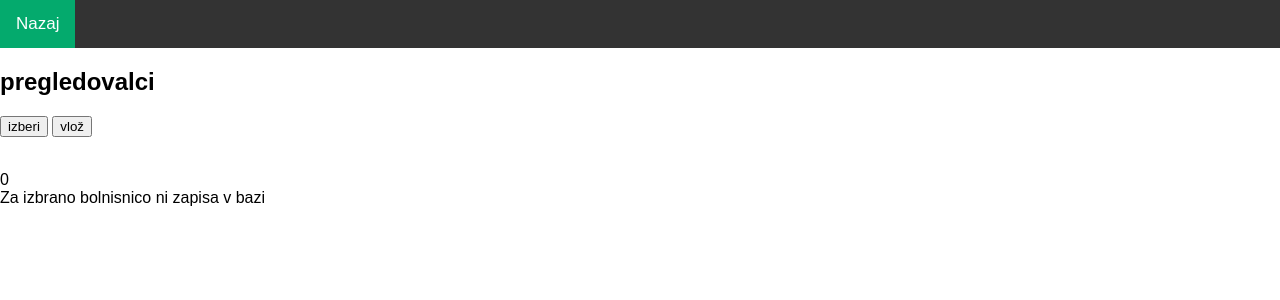
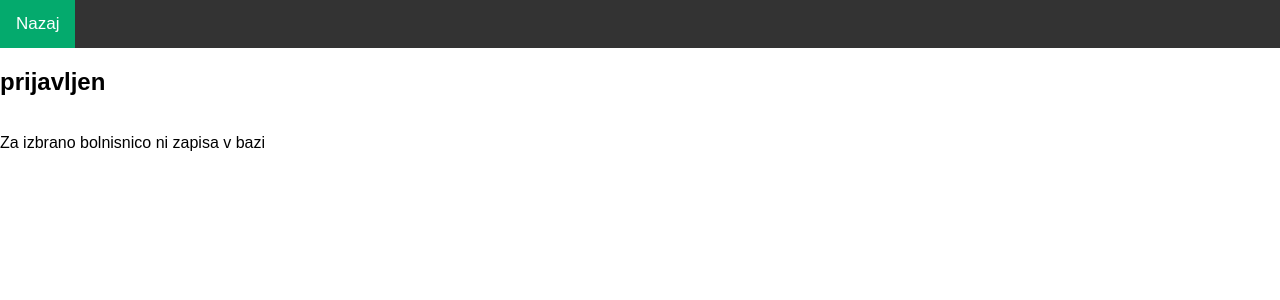
Before and after one commit to jiri-hollan/opravljeno-delo, a PHP site: page /anestiz/delo/prijavljeniUporabnik.php in a window 1280 px wide. Shown: the top 300 px of the page. Run offline with PHP 8.4, Linux system fonts and the light colour scheme; data that the repository does not hold is empty.

Commit message:
izbris navlake

```diff
--- a/delo/prijavljeniUporabnik.php
+++ b/delo/prijavljeniUporabnik.php
@@ -2,9 +2,8 @@
 session_start();
 require_once '../skupne/sabloni/zahlavi.php';
 ?>
-<h2>pregledovalci</h2>
-<button onclick="izborFunction('vyber')">izberi</button>
-<button onclick="izborFunction('vloz')">vlož</button>
+<h2>prijavljen</h2>
+
 <form method="post" action="<?php echo htmlspecialchars($_SERVER["PHP_SELF"]);?>">
 <input type="hidden" id="akceId" name="akce" value="">
 <p id="demo"></p>
@@ -13,17 +12,11 @@ require_once '../skupne/sabloni/zahlavi.php';
 <p id="demo3"></p>
 <?php
 $uname = !empty($_SESSION["uname"]) ? $_SESSION["uname"] : "";
-/* V tom failu so funkcije za spreminjanje tabele databaze*/
+
 require_once '../skupne/database.php';
-
-	 echo $uname;
-
-
 
 	$podminka = array("uname"=>$uname);
 	vyberFunction($podminka);
-
-
 
 function vyberFunction($podminka){
    $tabulka="uporabnikiTbl";
@@ -32,8 +25,8 @@ function vyberFunction($podminka){
    $vybrano=$vyber->vyber($tabulka, $stolpci, $podminka );
 //echo $vybrano[1];
 //echo var_dump($vybrano);
-   echo "<br>";
-   echo count($vybrano);
+ //  echo "<br>";
+ //  echo count($vybrano);
 //$dolzina=count($vybrano);
 //echo $vybrano[1];
 echo "<br>";
```
